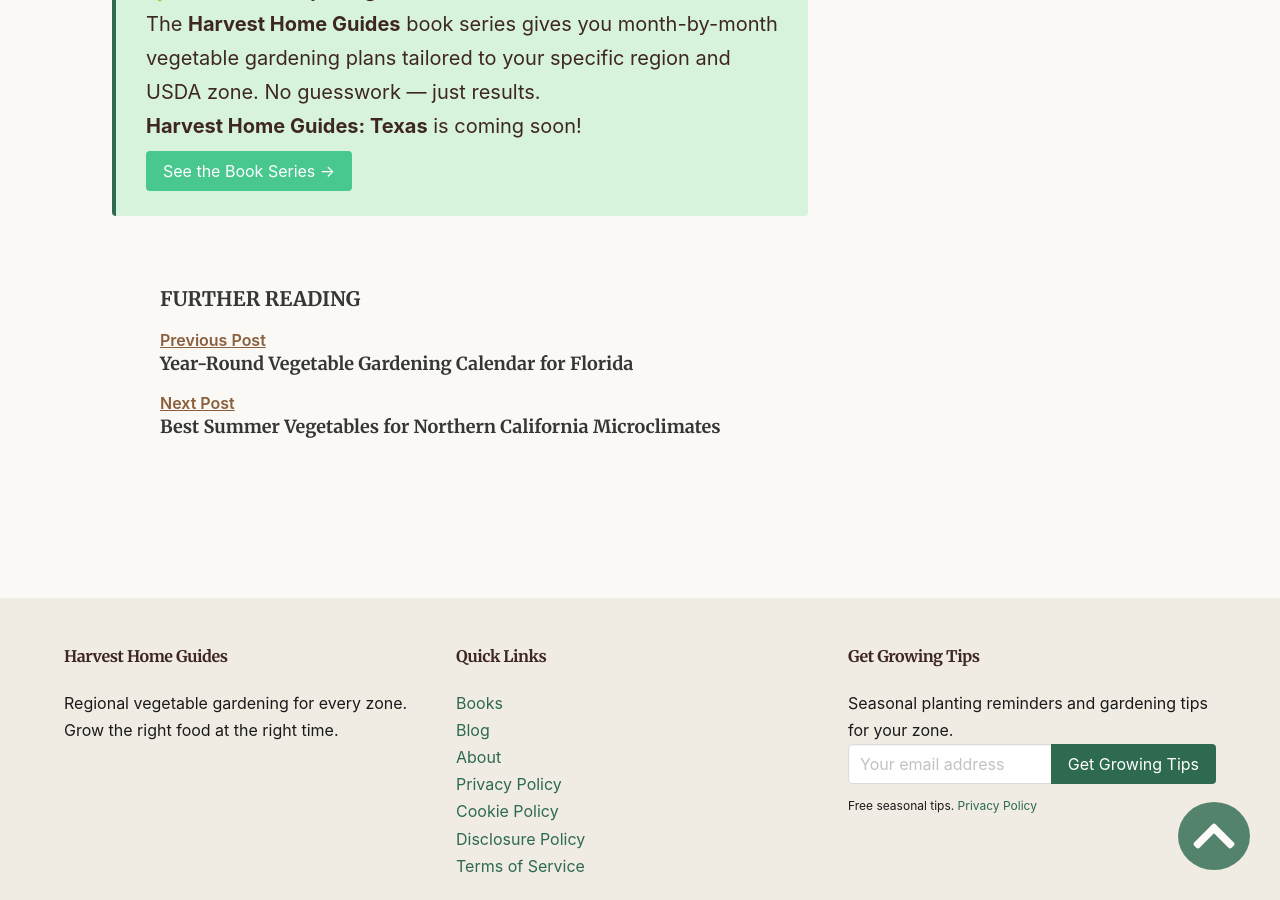
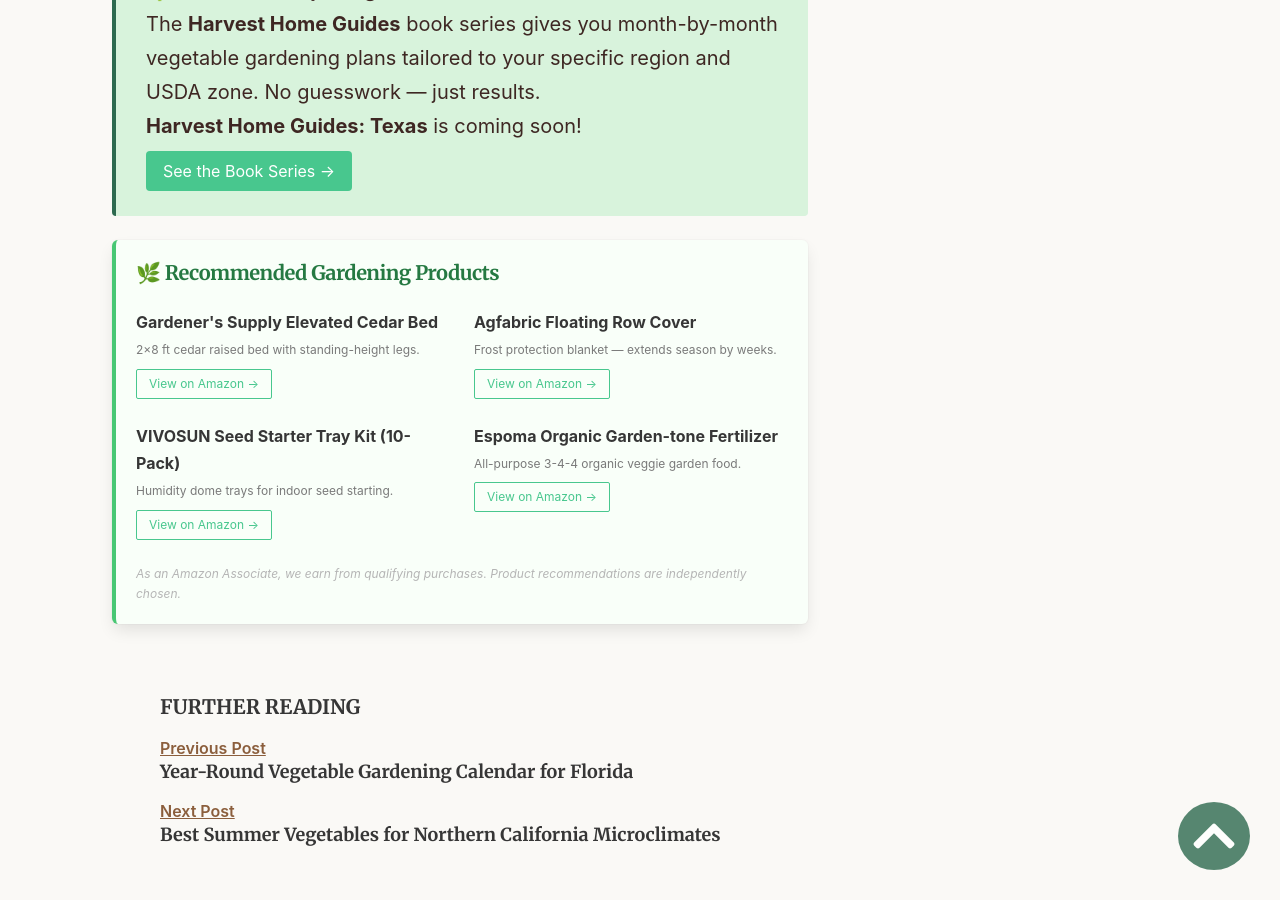
Before and after one commit to emaxon/harvesthomeguides-site, a Jekyll site: the page built from _posts/2026-02-12-best-drought-tolerant-vegetables-great-plains.md, in a window 1280 px wide and 900 px high, scrolled down 4303 px. Built offline with Jekyll 4.4.1, drawn with Linux system fonts in a browser that asks for light colours; comment, search, counter and statistics services are not loaded.

Commit message:
Add recommended gardening products affiliate widget to post template
- Create _includes/recommended-products.html with region-based product mapping
- Warm regions: raised beds, shade cloth, seed starting
- Cold regions: row covers, seed starters, frost protection
- Arid regions: shade cloth, drip irrigation, moisture-retaining soil
- Default: universal garden essentials (tools, compost bin, raised bed)
- Bulma-styled box matching site design, affiliate disclosure
- All links tagged with epmlabs-20 affiliate ID

```diff
--- /dev/null
+++ b/_includes/recommended-products.html
@@ -0,0 +1,121 @@
+{% comment %}
+  Recommended Gardening Products Affiliate Widget
+  Maps products by region from post front matter
+{% endcomment %}
+
+{% assign cats = page.categories | join: ' ' | downcase %}
+
+{% assign region_warm = false %}
+{% assign region_cold = false %}
+{% assign region_arid = false %}
+
+{% if cats contains 'texas' or cats contains 'southeast' or cats contains 'florida' or cats contains 'southern' %}
+  {% assign region_warm = true %}
+{% elsif cats contains 'northeast' or cats contains 'midwest' or cats contains 'great-plains' or cats contains 'mountain-west' %}
+  {% assign region_cold = true %}
+{% elsif cats contains 'southwest' or cats contains 'california' or cats contains 'northern-california' %}
+  {% assign region_arid = true %}
+{% endif %}
+
+<div class="box mt-5 mb-5" style="border-left: 4px solid #48c774; background: #f9fff9;">
+  <h3 class="title is-5" style="color: #257942;">🌿 Recommended Gardening Products</h3>
+
+  {% if region_warm %}
+    <div class="columns is-multiline">
+      <div class="column is-half">
+        <p class="mb-1"><strong>Best Choice Raised Garden Bed (8×4)</strong></p>
+        <p class="is-size-7 has-text-grey mb-2">Elevated cedar raised bed — great for hot climates.</p>
+        <a href="https://www.amazon.com/dp/B08R3DPJZ9?tag=epmlabs-20" class="button is-small is-success is-outlined" target="_blank" rel="nofollow noopener">View on Amazon →</a>
+      </div>
+      <div class="column is-half">
+        <p class="mb-1"><strong>FoxFarm Ocean Forest Potting Soil</strong></p>
+        <p class="is-size-7 has-text-grey mb-2">pH-adjusted soil with earthworm castings &amp; bat guano.</p>
+        <a href="https://www.amazon.com/dp/B001I49Q98?tag=epmlabs-20" class="button is-small is-success is-outlined" target="_blank" rel="nofollow noopener">View on Amazon →</a>
+      </div>
+      <div class="column is-half">
+        <p class="mb-1"><strong>Burpee Organic Seed Starting Mix</strong></p>
+        <p class="is-size-7 has-text-grey mb-2">Fine-textured mix for strong seedling starts indoors.</p>
+        <a href="https://www.amazon.com/dp/B00GTDI4IO?tag=epmlabs-20" class="button is-small is-success is-outlined" target="_blank" rel="nofollow noopener">View on Amazon →</a>
+      </div>
+      <div class="column is-half">
+        <p class="mb-1"><strong>VIVOSUN 6.5×50ft Shade Cloth (40%)</strong></p>
+        <p class="is-size-7 has-text-grey mb-2">Protect plants from scorching summer sun.</p>
+        <a href="https://www.amazon.com/dp/B07TXZKHWT?tag=epmlabs-20" class="button is-small is-success is-outlined" target="_blank" rel="nofollow noopener">View on Amazon →</a>
+      </div>
+    </div>
+
+  {% elsif region_cold %}
+    <div class="columns is-multiline">
+      <div class="column is-half">
+        <p class="mb-1"><strong>Gardener's Supply Elevated Cedar Bed</strong></p>
+        <p class="is-size-7 has-text-grey mb-2">2×8 ft cedar raised bed with standing-height legs.</p>
+        <a href="https://www.amazon.com/dp/B00DECDKEE?tag=epmlabs-20" class="button is-small is-success is-outlined" target="_blank" rel="nofollow noopener">View on Amazon →</a>
+      </div>
+      <div class="column is-half">
+        <p class="mb-1"><strong>Agfabric Floating Row Cover</strong></p>
+        <p class="is-size-7 has-text-grey mb-2">Frost protection blanket — extends season by weeks.</p>
+        <a href="https://www.amazon.com/dp/B016LKA1EO?tag=epmlabs-20" class="button is-small is-success is-outlined" target="_blank" rel="nofollow noopener">View on Amazon →</a>
+      </div>
+      <div class="column is-half">
+        <p class="mb-1"><strong>VIVOSUN Seed Starter Tray Kit (10-Pack)</strong></p>
+        <p class="is-size-7 has-text-grey mb-2">Humidity dome trays for indoor seed starting.</p>
+        <a href="https://www.amazon.com/dp/B08QHPB2SJ?tag=epmlabs-20" class="button is-small is-success is-outlined" target="_blank" rel="nofollow noopener">View on Amazon →</a>
+      </div>
+      <div class="column is-half">
+        <p class="mb-1"><strong>Espoma Organic Garden-tone Fertilizer</strong></p>
+        <p class="is-size-7 has-text-grey mb-2">All-purpose 3-4-4 organic veggie garden food.</p>
+        <a href="https://www.amazon.com/dp/B002Y0C5GQ?tag=epmlabs-20" class="button is-small is-success is-outlined" target="_blank" rel="nofollow noopener">View on Amazon →</a>
+      </div>
+    </div>
+
+  {% elsif region_arid %}
+    <div class="columns is-multiline">
+      <div class="column is-half">
+        <p class="mb-1"><strong>VIVOSUN 6.5×50ft Shade Cloth (40%)</strong></p>
+        <p class="is-size-7 has-text-grey mb-2">Essential sun protection for desert gardens.</p>
+        <a href="https://www.amazon.com/dp/B07TXZKHWT?tag=epmlabs-20" class="button is-small is-success is-outlined" target="_blank" rel="nofollow noopener">View on Amazon →</a>
+      </div>
+      <div class="column is-half">
+        <p class="mb-1"><strong>Dr. Earth Organic Vegetable Garden Planting Mix</strong></p>
+        <p class="is-size-7 has-text-grey mb-2">Moisture-retaining organic soil for raised beds.</p>
+        <a href="https://www.amazon.com/dp/B003QHMMGI?tag=epmlabs-20" class="button is-small is-success is-outlined" target="_blank" rel="nofollow noopener">View on Amazon →</a>
+      </div>
+      <div class="column is-half">
+        <p class="mb-1"><strong>Raindrip Drip Irrigation Kit</strong></p>
+        <p class="is-size-7 has-text-grey mb-2">Water-saving drip system for garden beds &amp; containers.</p>
+        <a href="https://www.amazon.com/dp/B0015I2M1K?tag=epmlabs-20" class="button is-small is-success is-outlined" target="_blank" rel="nofollow noopener">View on Amazon →</a>
+      </div>
+      <div class="column is-half">
+        <p class="mb-1"><strong>Best Choice Raised Garden Bed (8×4)</strong></p>
+        <p class="is-size-7 has-text-grey mb-2">Deep raised bed perfect for arid soil conditions.</p>
+        <a href="https://www.amazon.com/dp/B08R3DPJZ9?tag=epmlabs-20" class="button is-small is-success is-outlined" target="_blank" rel="nofollow noopener">View on Amazon →</a>
+      </div>
+    </div>
+
+  {% else %}
+    <div class="columns is-multiline">
+      <div class="column is-half">
+        <p class="mb-1"><strong>Best Choice Raised Garden Bed (8×4)</strong></p>
+        <p class="is-size-7 has-text-grey mb-2">Sturdy steel raised bed for any garden setup.</p>
+        <a href="https://www.amazon.com/dp/B08R3DPJZ9?tag=epmlabs-20" class="button is-small is-success is-outlined" target="_blank" rel="nofollow noopener">View on Amazon →</a>
+      </div>
+      <div class="column is-half">
+        <p class="mb-1"><strong>GREBSTK 5-Piece Garden Tool Set</strong></p>
+        <p class="is-size-7 has-text-grey mb-2">Ergonomic stainless steel tools with carrying tote.</p>
+        <a href="https://www.amazon.com/dp/B0BZG3THSZ?tag=epmlabs-20" class="button is-small is-success is-outlined" target="_blank" rel="nofollow noopener">View on Amazon →</a>
+      </div>
+      <div class="column is-half">
+        <p class="mb-1"><strong>VIVOSUN Outdoor Tumbling Compost Bin</strong></p>
+        <p class="is-size-7 has-text-grey mb-2">Dual-chamber composter — finished compost in weeks.</p>
+        <a href="https://www.amazon.com/dp/B084FRGR7H?tag=epmlabs-20" class="button is-small is-success is-outlined" target="_blank" rel="nofollow noopener">View on Amazon →</a>
+      </div>
+      <div class="column is-half">
+        <p class="mb-1"><strong>FoxFarm Ocean Forest Potting Soil</strong></p>
+        <p class="is-size-7 has-text-grey mb-2">Premium ready-to-use soil for containers &amp; beds.</p>
+        <a href="https://www.amazon.com/dp/B001I49Q98?tag=epmlabs-20" class="button is-small is-success is-outlined" target="_blank" rel="nofollow noopener">View on Amazon →</a>
+      </div>
+    </div>
+  {% endif %}
+
+  <p class="is-size-7 has-text-grey-light mt-3" style="font-style: italic;">As an Amazon Associate, we earn from qualifying purchases. Product recommendations are independently chosen.</p>
+</div>
--- a/_layouts/post.html
+++ b/_layouts/post.html
@@ -17,6 +17,8 @@
           </section>
 
           {% include book-cta.html %}
+
+          {% include recommended-products.html %}
 
           <section class="section further-reading">
             <div class="container">
```
